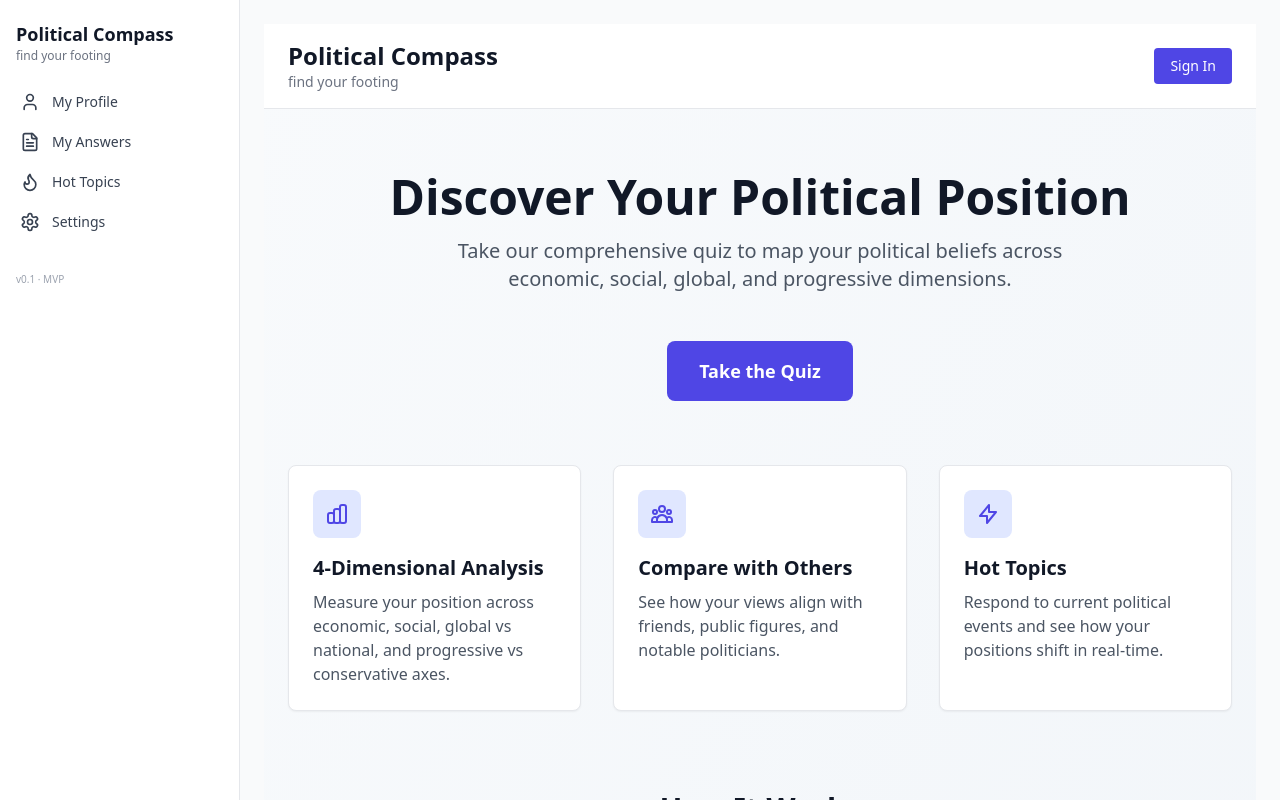
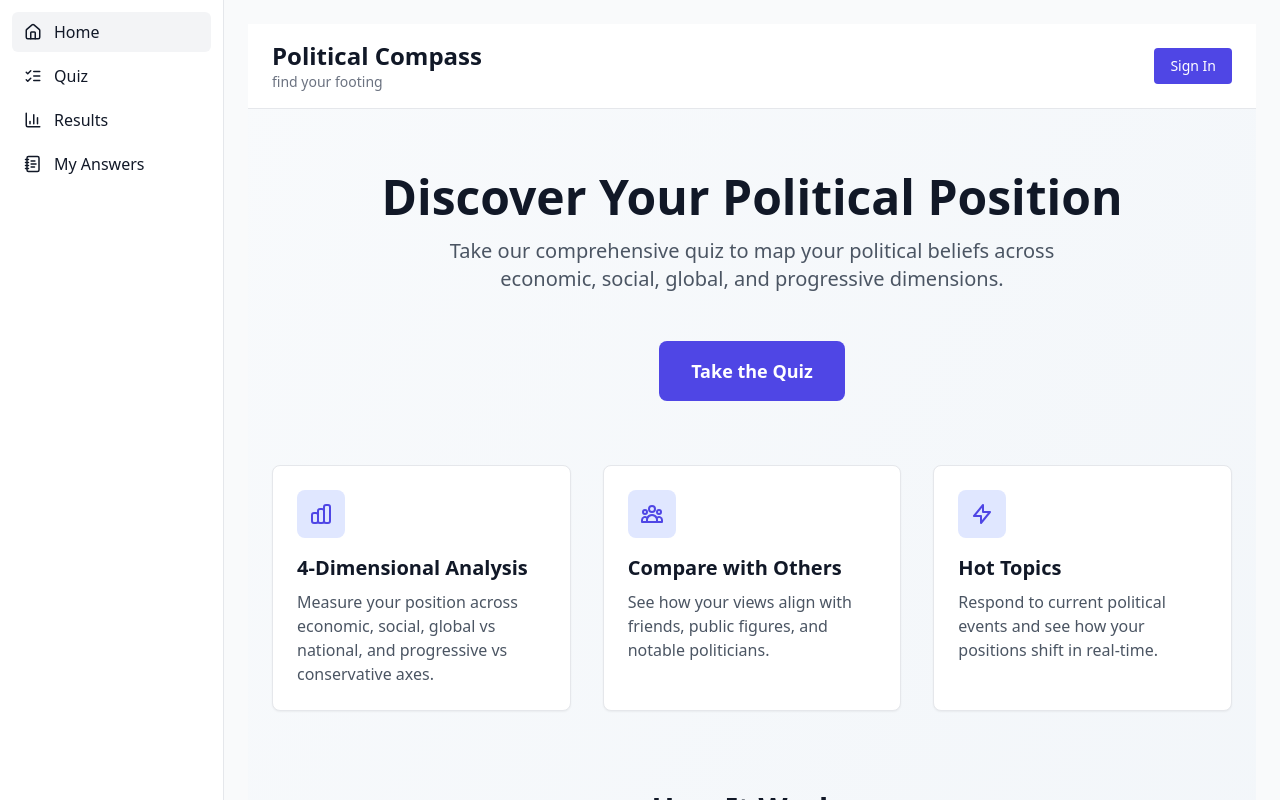
Before and after one commit to HumzaR/political-compass-clean, a Next.js app: page / in a window 1280 px wide. Shown: the top 800 px of the page. Built offline with nearby package versions, Linux system fonts and the light colour scheme; no server answers.

Commit message:
chore(types): use LucideIcon for sidebar item icons

```diff
--- a/src/components/Sidebar.tsx
+++ b/src/components/Sidebar.tsx
@@ -1,56 +1,53 @@
-"use client";
+'use client';
 
-import Link from "next/link";
-import { useRouter } from "next/router";
-import { User, FileText, Flame, Settings } from "lucide-react";
-import clsx from "clsx";
+import Link from 'next/link';
+import { useRouter } from 'next/router';
+import clsx from 'clsx';
+import {
+  Home,
+  ListChecks,
+  BarChart3,
+  NotebookText,
+  type LucideIcon,   // <-- add this
+} from 'lucide-react';
 
-type Item = {
+type NavItem = {
+  href: string;
   label: string;
-  href: string;
-  icon: React.ComponentType<{ className?: string }>;
+  icon: LucideIcon;   // <-- use LucideIcon here
 };
 
-const NAV: Item[] = [
-  { label: "My Profile", href: "/profile", icon: User },
-  { label: "My Answers", href: "/my-answers", icon: FileText }, // <-- correct route
-  { label: "Hot Topics", href: "/hot-topics", icon: Flame },
-  { label: "Settings", href: "/settings", icon: Settings },
+const nav: NavItem[] = [
+  { href: '/', label: 'Home', icon: Home },
+  { href: '/quiz', label: 'Quiz', icon: ListChecks },
+  { href: '/results', label: 'Results', icon: BarChart3 },
+  { href: '/my-answers', label: 'My Answers', icon: NotebookText },
 ];
 
 export default function Sidebar() {
   const router = useRouter();
-  const pathname = router.pathname;
 
   return (
-    <aside className="w-60 shrink-0 border-r bg-white">
-      <div className="px-4 py-5">
-        <h1 className="text-lg font-semibold">Political Compass</h1>
-        <p className="text-xs text-gray-500">find your footing</p>
-      </div>
-
-      <nav className="px-2 pb-4 space-y-1">
-        {NAV.map(({ label, href, icon: Icon }) => {
-          const active = pathname === href;
+    <aside className="w-56 border-r bg-white">
+      <nav className="p-3 space-y-1">
+        {nav.map(({ href, label, icon: Icon }) => {
+          const active = router.pathname === href;
           return (
             <Link
               key={href}
               href={href}
               className={clsx(
-                "flex items-center gap-3 rounded-md px-3 py-2 text-sm transition",
-                active
-                  ? "bg-violet-50 text-violet-700"
-                  : "text-gray-700 hover:bg-gray-100"
+                'flex items-center gap-3 px-3 py-2 rounded-md transition',
+                'hover:bg-gray-100',
+                active && 'bg-gray-100 font-medium'
               )}
             >
-              <Icon className="h-5 w-5" />
+              <Icon size={18} className="shrink-0" />
               <span>{label}</span>
             </Link>
           );
         })}
       </nav>
-
-      <div className="px-4 py-4 text-[10px] text-gray-400">v0.1 · MVP</div>
     </aside>
   );
 }
```
